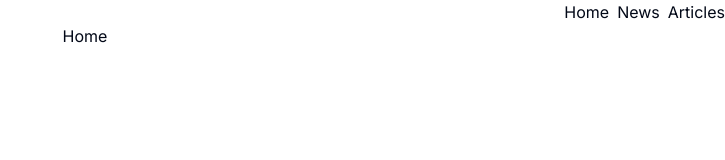
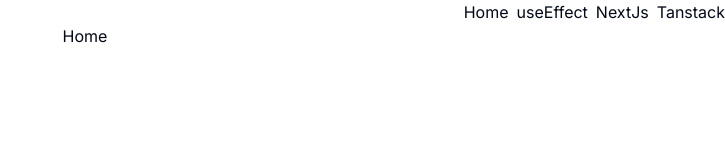
Before and after one commit to Endeyr/newsfeed, a Next.js app: page / in a window 1280 px wide. Shown: the top 160 px of the page, without its empty margins (555-1280 px from the left). Built offline with nearby package versions, Linux system fonts and the light colour scheme.

Commit message:
add tanstack fetch

```diff
--- a/app/posts/index.tsx
+++ b/app/fetch/index.tsx
@@ -1,6 +1,6 @@
 async function getPosts() {
 	const api_key = process.env.API_KEY
-	const url = `http://newsapi.org/v2/top-headlines?pageSize=1&country=us&apiKey=${api_key}`
+	const url = `http://newsapi.org/v2/top-headlines?q=biden&pageSize=1&country=us&apiKey=${api_key}`
 	const response = await fetch(url)
 
 	if (!response.ok) {
--- a/app/layout.tsx
+++ b/app/layout.tsx
@@ -33,8 +33,9 @@ export default function RootLayout({
 				>
 					<div className="flex justify-end items-center space-x-2">
 						<Link href={'/'}>Home</Link>
-						<Link href={'/news'}>News</Link>
-						<Link href={'/posts'}>Articles</Link>
+						<Link href={'/useEffect'}>useEffect</Link>
+						<Link href={'/fetch'}>NextJs</Link>
+						<Link href={'/tanstack'}>Tanstack</Link>
 					</div>
 					{children}
 				</ThemeProvider>
--- /dev/null
+++ b/app/tanstack/index.tsx
@@ -0,0 +1,45 @@
+'use client'
+
+import { useQuery, useQueryClient } from '@tanstack/react-query'
+
+export default function GetData() {
+	// Access the client
+	const queryClient = useQueryClient()
+
+	const endpoint = 'http://newsapi.org/v2/top-headlines?'
+	const query = 'biden'
+	const country = 'us'
+	const pageSize = '1'
+	const api_key = process.env.API_KEY
+	const url = `${endpoint}q=${query}&country=${country}&pageSize=${pageSize}&apiKey=${api_key}`
+
+	// Queries
+	const { isPending, error, data } = useQuery({
+		queryKey: ['newsData'],
+		queryFn: () => fetch(url).then((res) => res.json()),
+	})
+
+	if (isPending) return 'Loading...'
+
+	if (error) return 'An error has occurred: ' + error.message
+
+	const article = data.articles[0]
+
+	// Mutations
+	// const mutation = useMutation({
+	// 	mutationFn: mutations function,
+	// 	onSuccess: () => {
+	// 		// Invalidate and refetch
+	// 		queryClient.invalidateQueries({ queryKey: ['querykey'] })
+	// 	},
+	// })
+
+	return (
+		<main>
+			<h2>News</h2>
+			<h2>{article.title}</h2>
+			<p>{article.content}</p>
+			<p>{article.published_at}</p>
+		</main>
+	)
+}
--- /dev/null
+++ b/app/tanstack/page.tsx
@@ -0,0 +1,13 @@
+'use client'
+
+import { QueryClient, QueryClientProvider } from '@tanstack/react-query'
+import GetData from '.'
+
+export const queryClient = new QueryClient()
+export default function Page() {
+	return (
+		<QueryClientProvider client={queryClient}>
+			<GetData />
+		</QueryClientProvider>
+	)
+}
--- a/app/news/index.tsx
+++ b/app/useEffect/index.tsx
@@ -1,6 +1,6 @@
 export default async function getData() {
 	const endpoint = 'http://newsapi.org/v2/top-headlines?'
-	const query = ''
+	const query = 'biden'
 	const country = 'us'
 	const pageSize = '1'
 	const api_key = process.env.API_KEY
--- a/package.json
+++ b/package.json
@@ -11,6 +11,7 @@
   "dependencies": {
     "@radix-ui/react-dropdown-menu": "^2.0.6",
     "@radix-ui/react-slot": "^1.0.2",
+    "@tanstack/react-query": "^5.24.1",
     "class-variance-authority": "^0.7.0",
     "clsx": "^2.1.0",
     "lucide-react": "^0.338.0",
@@ -22,6 +23,7 @@
     "tailwindcss-animate": "^1.0.7"
   },
   "devDependencies": {
+    "@tanstack/eslint-plugin-query": "^5.20.1",
     "@types/node": "^20",
     "@types/react": "^18",
     "@types/react-dom": "^18",
```
Also changed, not shown: app/fetch/page.tsx (renamed from app/posts/page.tsx), app/useEffect/page.tsx (renamed from app/news/page.tsx), 1 other file (tests, documents, lock files or other folders).
